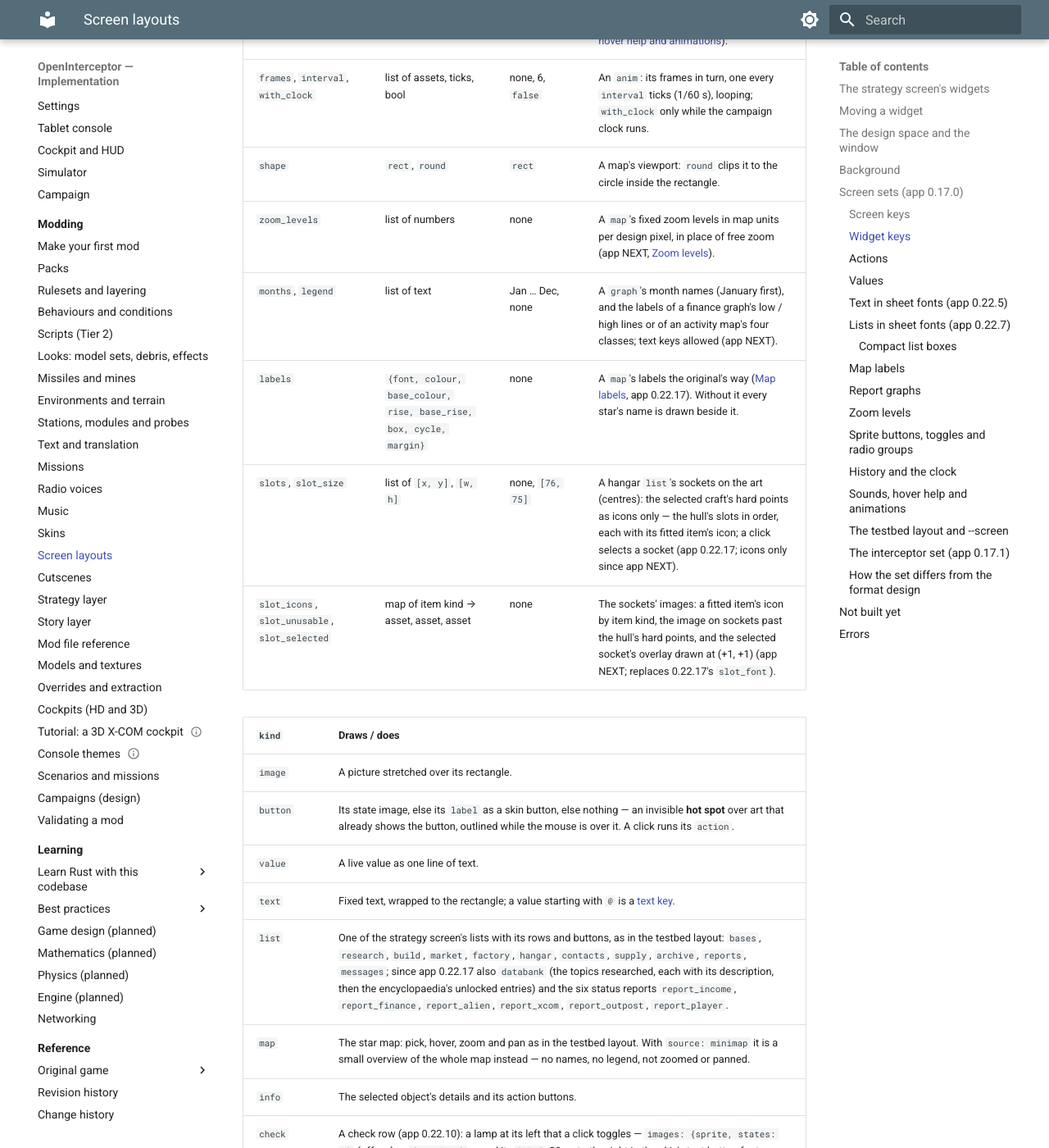
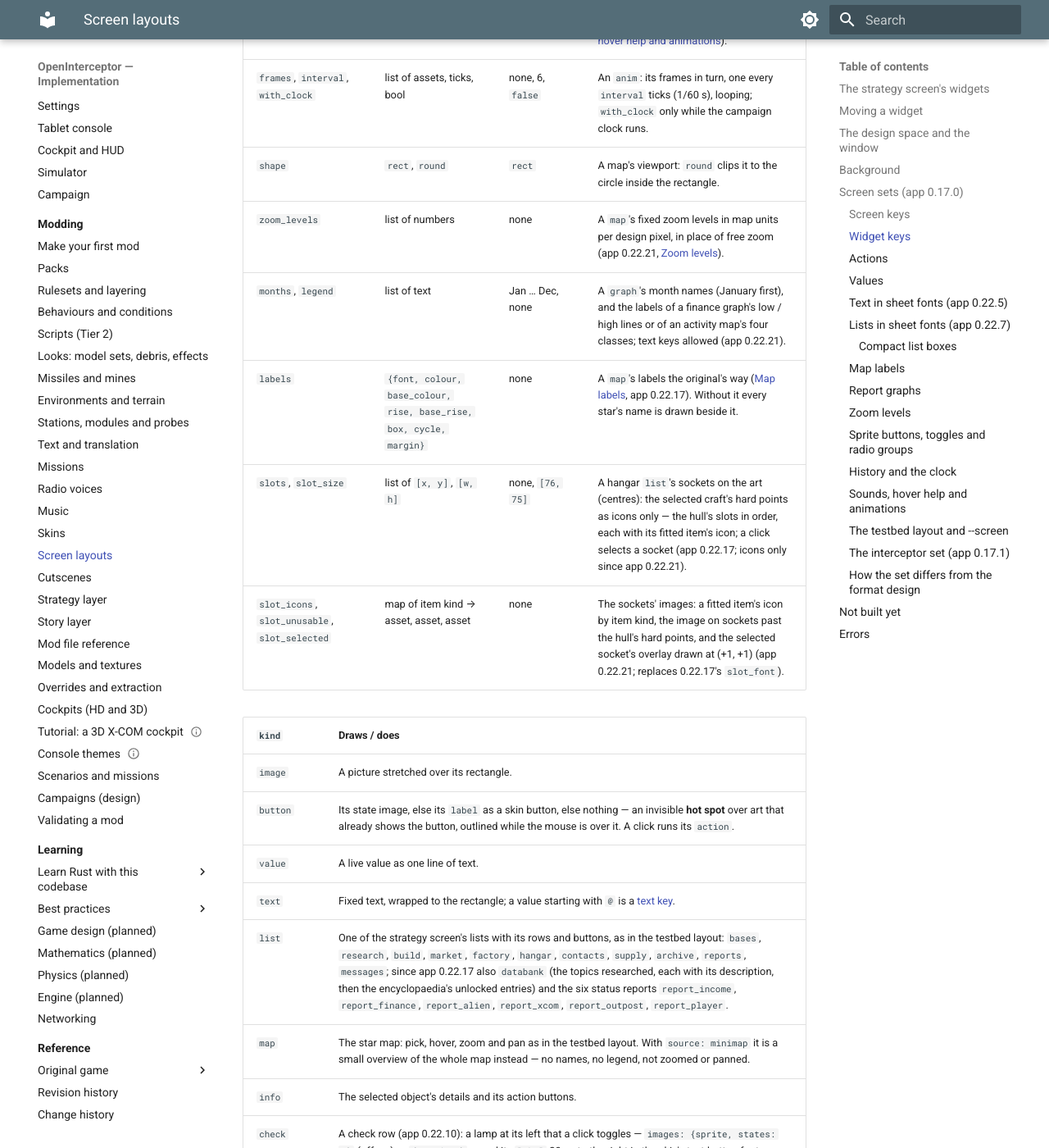
Before and after one commit to bbogovich/OpenInterceptor, an MkDocs documentation site: the page built from docs/modding/screens.md, in a window 1280 px wide and 1400 px high, scrolled down 5738 px. Shown: the whole window at 82% size. Built offline with MkDocs 1.6.1 and Material for MkDocs 9.7.7, drawn with Linux system fonts in a browser that asks for light colours; some of the changed text lies outside the part shown.

Commit message:
Docs: app 0.22.21
Co-Authored-By: Claude Opus 5.5 <noreply@anthropic.com>

```diff
--- a/docs/modding/screens.md
+++ b/docs/modding/screens.md
@@ -182,11 +182,11 @@ and kept; one that cannot be loaded is reported on standard error once
 | `tip` | text or `@key` | none | Hover help: a floating box after the cursor rests on the widget (app 0.22.15; [Sounds, hover help and animations](#sounds-hover-help-and-animations)). |
 | `frames`, `interval`, `with_clock` | list of assets, ticks, bool | none, 6, `false` | An `anim`: its frames in turn, one every `interval` ticks (1/60 s), looping; `with_clock` only while the campaign clock runs. |
 | `shape` | `rect`, `round` | `rect` | A map's viewport: `round` clips it to the circle inside the rectangle. |
-| `zoom_levels` | list of numbers | none | A `map`'s fixed zoom levels in map units per design pixel, in place of free zoom (app NEXT, [Zoom levels](#zoom-levels)). |
-| `months`, `legend` | list of text | Jan … Dec, none | A `graph`'s month names (January first), and the labels of a finance graph's low / high lines or of an activity map's four classes; text keys allowed (app NEXT). |
+| `zoom_levels` | list of numbers | none | A `map`'s fixed zoom levels in map units per design pixel, in place of free zoom (app 0.22.21, [Zoom levels](#zoom-levels)). |
+| `months`, `legend` | list of text | Jan … Dec, none | A `graph`'s month names (January first), and the labels of a finance graph's low / high lines or of an activity map's four classes; text keys allowed (app 0.22.21). |
 | `labels` | `{font, colour, base_colour, rise, base_rise, box, cycle, margin}` | none | A `map`'s labels the original's way ([Map labels](#map-labels), app 0.22.17). Without it every star's name is drawn beside it. |
-| `slots`, `slot_size` | list of `[x, y]`, `[w, h]` | none, `[76, 75]` | A hangar `list`'s sockets on the art (centres): the selected craft's hard points as icons only — the hull's slots in order, each with its fitted item's icon; a click selects a socket (app 0.22.17; icons only since app NEXT). |
-| `slot_icons`, `slot_unusable`, `slot_selected` | map of item kind → asset, asset, asset | none | The sockets' images: a fitted item's icon by item kind, the image on sockets past the hull's hard points, and the selected socket's overlay drawn at (+1, +1) (app NEXT; replaces 0.22.17's `slot_font`). |
+| `slots`, `slot_size` | list of `[x, y]`, `[w, h]` | none, `[76, 75]` | A hangar `list`'s sockets on the art (centres): the selected craft's hard points as icons only — the hull's slots in order, each with its fitted item's icon; a click selects a socket (app 0.22.17; icons only since app 0.22.21). |
+| `slot_icons`, `slot_unusable`, `slot_selected` | map of item kind → asset, asset, asset | none | The sockets' images: a fitted item's icon by item kind, the image on sockets past the hull's hard points, and the selected socket's overlay drawn at (+1, +1) (app 0.22.21; replaces 0.22.17's `slot_font`). |
 
 | `kind` | Draws / does |
 |---|---|
@@ -198,7 +198,7 @@ and kept; one that cannot be loaded is reported on standard error once
 | `map` | The star map: pick, hover, zoom and pan as in the testbed layout. With `source: minimap` it is a small overview of the whole map instead — no names, no legend, not zoomed or panned. |
 | `info` | The selected object's details and its action buttons. |
 | `check` | A check row (app 0.22.10): a lamp at its left that a click toggles — `images: {sprite, states: 2}` (off, on) or `{up, down}` — and its `label` 20 px to the right in the skin's text-button font. |
-| `graph` | A status report's line graph of a month-by-month `source` (app NEXT, [Report graphs](#report-graphs)). |
+| `graph` | A status report's line graph of a month-by-month `source` (app 0.22.21, [Report graphs](#report-graphs)). |
 
 ### Actions
 
@@ -314,7 +314,7 @@ items: {kind: list, source: market, rect: [18, 272, 538, 188], font: body, style
 - Purchase, Manufacture and Equip Ships use compact boxes with columns and their arrows. The
   arrows' positions and images are **verified**; Equip Ships' columns borrow the CSD's ship-list
   template (**derived**).
-- Bases, Base Stats, UFOpedia and Reports use compact boxes without columns. Since app NEXT
+- Bases, Base Stats, UFOpedia and Reports use compact boxes without columns. Since app 0.22.21
   their arrows are placed where the exe puts them (`unknowns-2026-11.md` §13.3, **verified**):
   Bases' module scroll buttons 400 / 401 at (484, 247) and (580, 247) (sprite rows 1381 / 1379;
   the pressed row N + 1 **derived**); Base Stats' arrows at (list right + 8, list top + 65) and
@@ -322,7 +322,7 @@ items: {kind: list, source: market, rect: [18, 272, 538, 188], font: body, style
   scroll anchor (616, 222), its upper and lower halves (**derived**). The article text's anchor
   (616, 386) is not built.
 - Equip Ships' nine ring sockets (centres **verified**) show the selected ship's hard points as
-  icons only, since app NEXT (§13.2, **verified**): row 1237 where the hull has no hard point,
+  icons only, since app 0.22.21 (§13.2, **verified**): row 1237 where the hull has no hard point,
   the selection overlay 1235 at (+1, +1). Names and stats stay in the right-hand panel in the
   body font (23011). The fitted items' icons come from a table by item kind whose rows are not
   read yet, so `interceptor` has no `slot_icons`.
@@ -365,7 +365,7 @@ screenshots).
 
 ### Report graphs
 
-A `graph` widget (app NEXT, D-27) charts a month-by-month figure as the original's status
+A `graph` widget (app 0.22.21, D-27) charts a month-by-month figure as the original's status
 reports do (StatusReports.cpp, `unknowns-2026-11.md` §13.1, **verified**): 1 px lines, a grid of
 horizontal lines in RGB(0, 50, 0), ticks and axes in RGB(0, 100, 0), at most 16 months along the
 bottom and the values at the left in `font` in RGB(0, 200, 0), "NO DATA" before the first month
@@ -379,7 +379,7 @@ closes.
 
 A `map` with `source: activity_alien` or `activity_xcom` draws every system coloured by its
 average actions a month — none, 1 – 5, 6 – 15, 16 and more — with the four `legend` texts under
-it. The months come from the campaign's history, which saves keep since app NEXT.
+it. The months come from the campaign's history, which saves keep since app 0.22.21.
 
 **Derived:** the layout (where the parts and labels go, the value step), the series line's colour
 (`colour`, default green), the activity colours, single-letter months when they are closer than
@@ -387,7 +387,7 @@ it. The months come from the campaign's history, which saves keep since app NEXT
 
 ### Zoom levels
 
-`zoom_levels: [45, 30]` on a `map` (app NEXT) replaces free zoom by the original CSD's levels
+`zoom_levels: [45, 30]` on a `map` (app 0.22.21) replaces free zoom by the original CSD's levels
 (`unknowns-2026-11.md` §1.1, §13.4, **verified**): level 0 shows 45 map units a pixel, level 1
 30, centred on the first base's system. The wheel steps between them in place of the original's
 view knob, whose control is not placed yet. Clicking a system whose star class has a
```
Also changed, not shown: docs/implementation/status.md (+2 -2 lines), docs/modding/reference.md (+3 -3 lines), docs/modding/strategy.md (+2 -2 lines), docs/user-guide/getting-started.md (+1 -1 lines).
